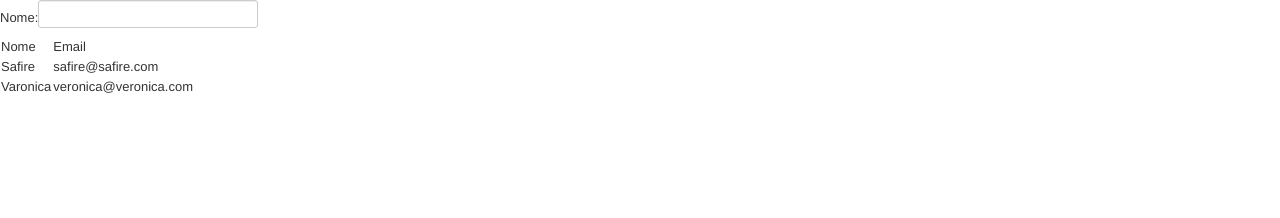
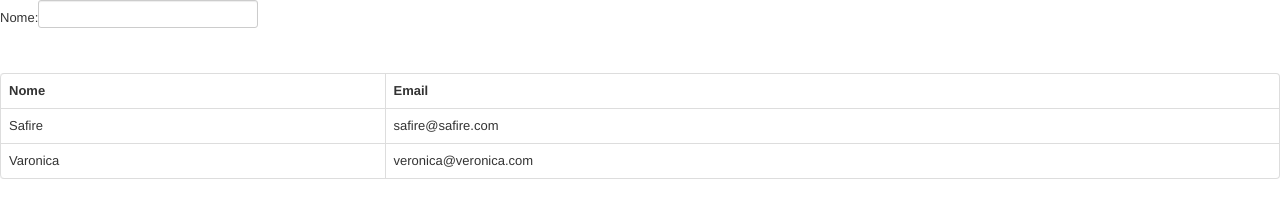
Before and after one commit to safirelauene/testeAngular, a plain HTML site: page index.html in a window 1280 px wide. Drawn offline with Linux system fonts and the light colour scheme.

Commit message:
estilizando tabela

```diff
--- a/index.html
+++ b/index.html
@@ -10,15 +10,20 @@
 <body ng-app="home" ng-controller="MyCtrl">
 	Nome:<input type="text" ng-model="new_pessoa"><br>
 	{{new_pessoa}}
-	<table>
+	<br><br>
+	<table class="table table-bordered">
+		<thead>
 			<tr>
-			<td>Nome</td>
-			<td>Email</td>
+				<th>Nome</th>
+				<th>Email</th>
 			</tr>
+		</thead>
+		<tbody>
 			<tr ng-repeat="pessoa in pessoas">
 				<td>{{pessoa.nome}}</td>
 				<td>{{pessoa.email}}</td>
 			</tr>
+		</tbody>
 	</table>
 </body>
 </html>
```
Lines whose indentation alone changed are shown as unchanged.
